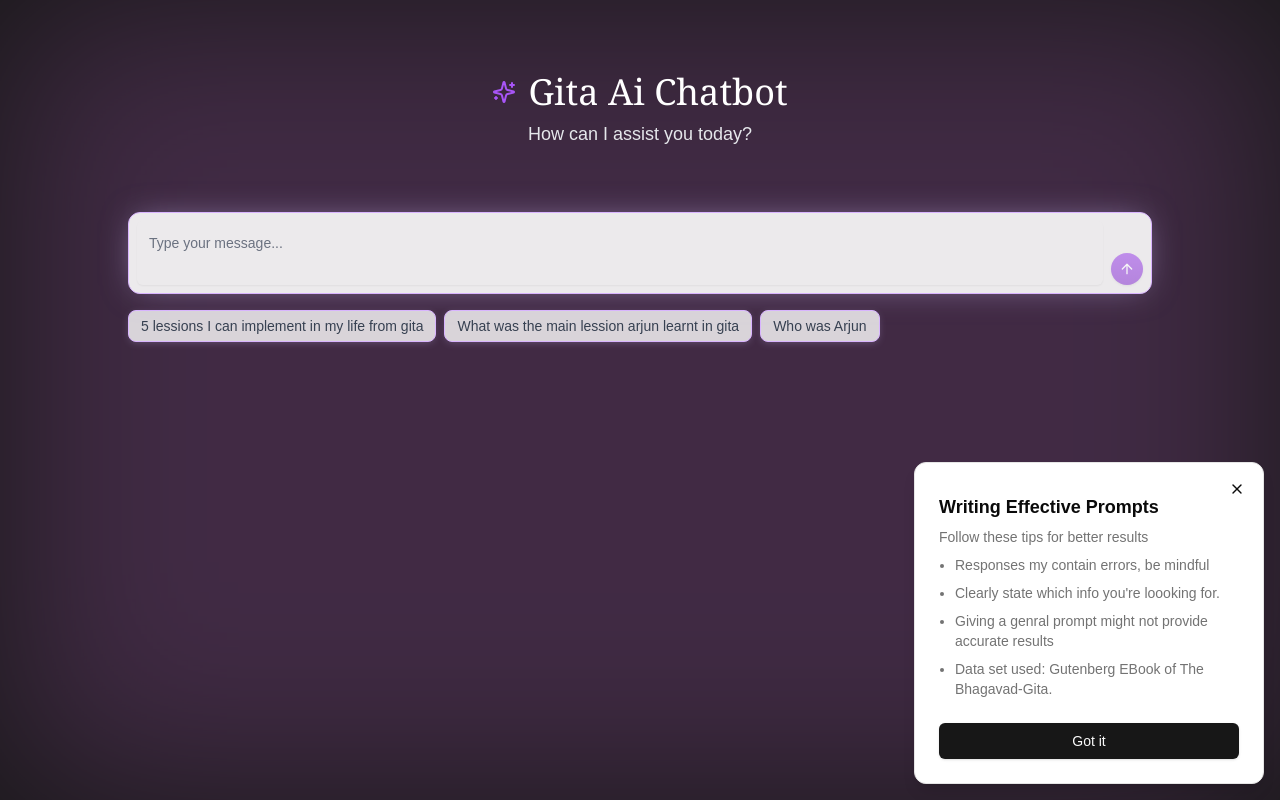
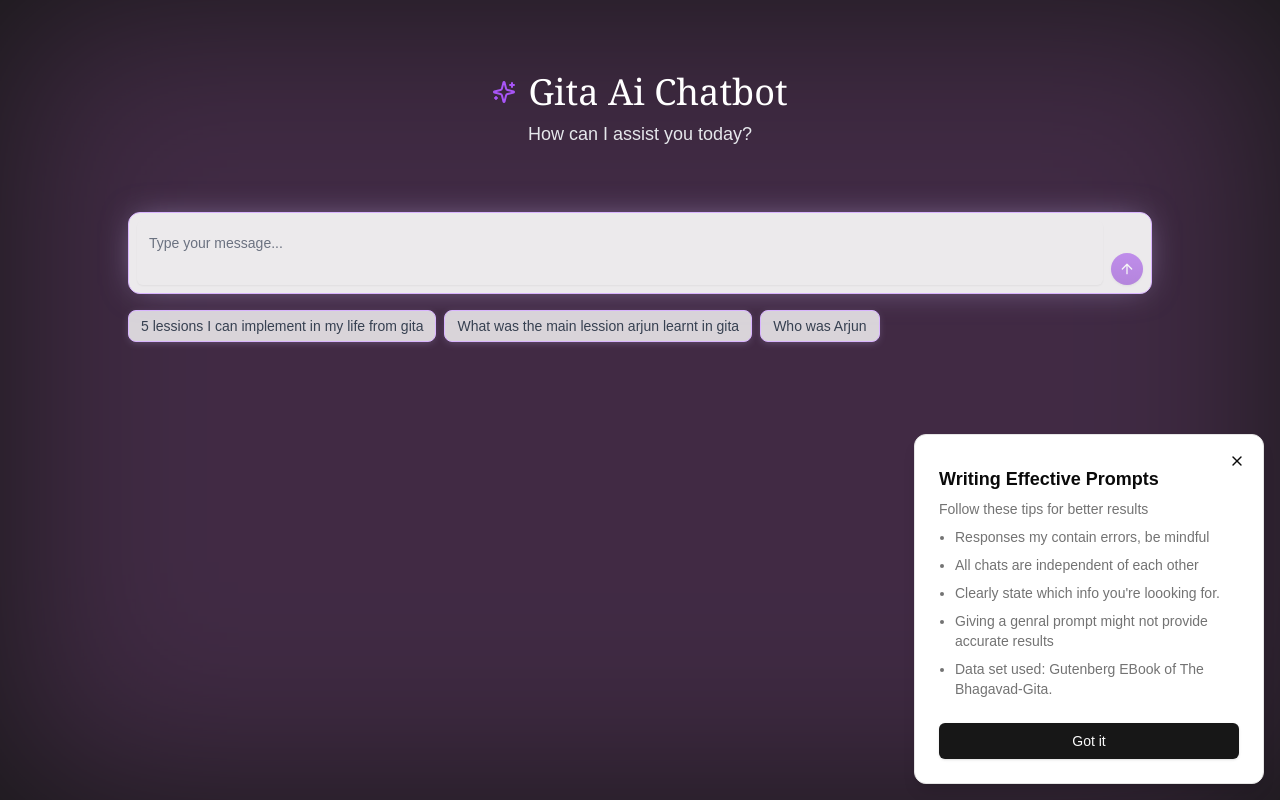
Before and after one commit to Raviikumar001/rag-python-gita-frontend, a Next.js app: page / in a window 1280 px wide. Built offline with nearby package versions, Linux system fonts and the light colour scheme.

Commit message:
feat: updated popup tips

```diff
--- a/src/app/(core)/components/PromptInfoPopup.tsx
+++ b/src/app/(core)/components/PromptInfoPopup.tsx
@@ -55,6 +55,7 @@ export default function PromptInfoPopup() {
             <CardContent>
               <ul className="list-disc pl-4 space-y-2 text-sm text-muted-foreground">
                 <li>Responses my contain errors, be mindful </li>
+                <li>All chats are independent of each other </li>
                 <li>Clearly state which info you're loooking for.</li>
                 <li>
                   Giving a genral prompt might not provide accurate results
```
